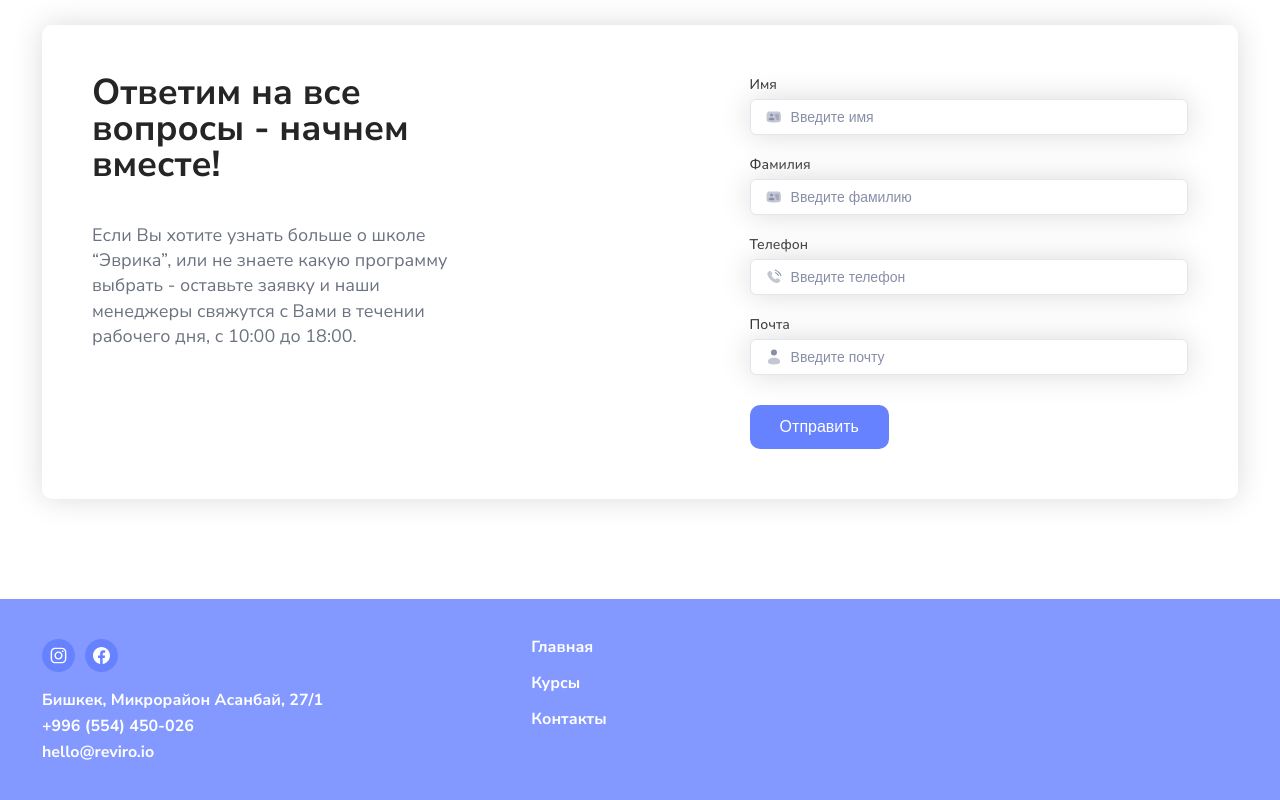
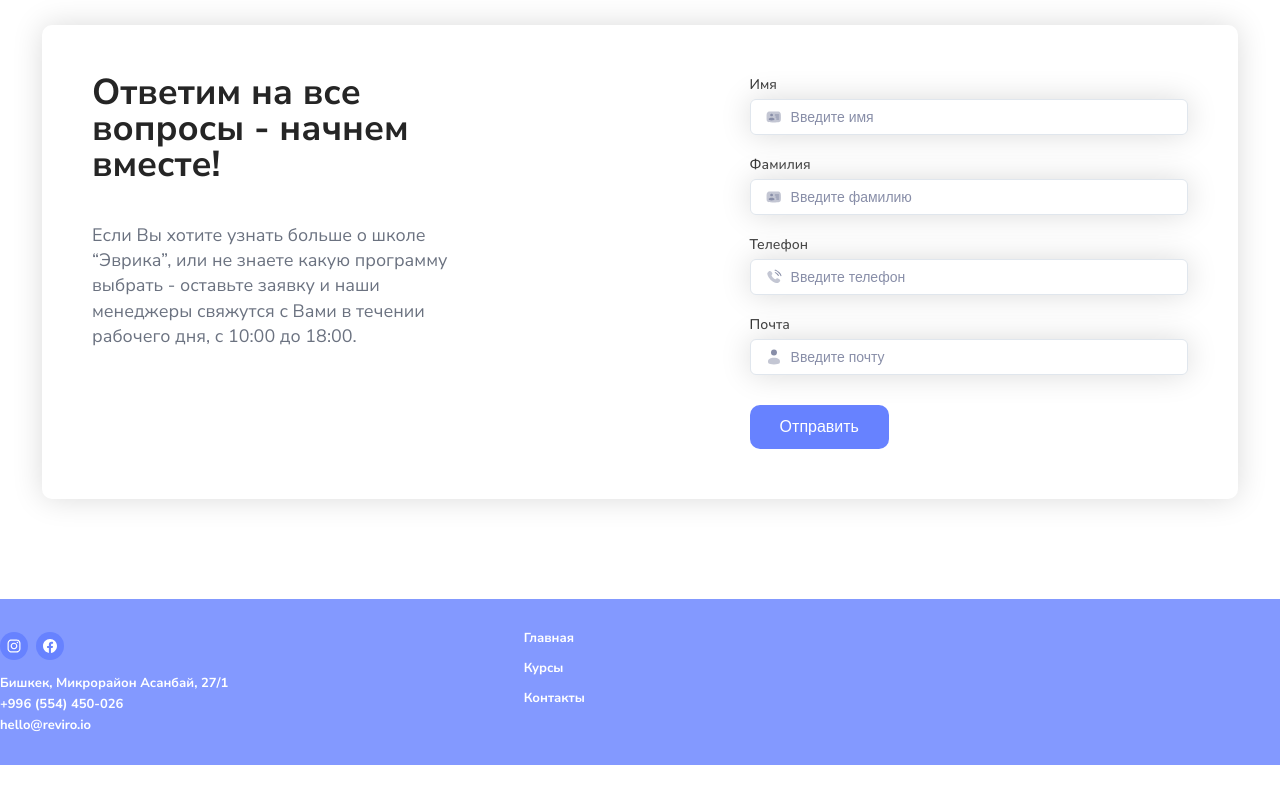
Before and after one commit to daniarmakyev/Evrika, a Next.js app: page / in a window 1280 px wide. Shown: the part 2026-2826 px from the top of the page. After the commit the page ends 2791 px from the top, so only its background shows below. Built offline with nearby package versions, Linux system fonts and the light colour scheme.

Commit message:
Added adaptive in footer

```diff
--- a/src/components/Footer/index.tsx
+++ b/src/components/Footer/index.tsx
@@ -35,8 +35,8 @@ const menu = [
 
 const Footer = ({}) => {
   return (
-    <footer className={classNames(styles.footer, "container")}>
-      <div className={styles.footer__container}>
+    <footer className={styles.footer}>
+      <div className={classNames(styles.footer__container, "container")}>
         <div className={styles.footer__info}>
           <div className={styles.footer__social}>
             {social.map((item, index) => (
--- a/src/components/Footer/styles.module.scss
+++ b/src/components/Footer/styles.module.scss
@@ -114,3 +114,406 @@
     }
   }
 }
+
+@include respond-above(md) {
+  .footer {
+    width: 100%;
+    height: 100%;
+    display: flex;
+    align-items: center;
+    justify-content: center;
+    background: $primary;
+
+    &__container {
+      width: 100%;
+      height: 100%;
+      display: flex;
+      align-items: flex-start;
+      justify-content: space-between;
+      padding: 27px 0;
+
+      a, p {
+        font-weight: bold;
+        font-size: 11px;
+        line-height: 100%;
+        color: $White;
+      }
+
+      a {
+        transition: all .3s ease-in-out;
+
+        &:hover {
+          color: $steel-blue;
+        }
+      }
+    }
+
+    &__info {
+      width: 45%;
+      height: 100%;
+      display: flex;
+      flex-direction: column;
+      align-items: flex-start;
+      justify-content: flex-start;
+    }
+
+    &__social {
+      width: auto;
+      height: 100%;
+      display: flex;
+      align-items: center;
+      justify-content: flex-start;
+      margin-bottom: 14px;
+    }
+
+    &__icon {
+      width: auto;
+      height: 100%;
+      display: flex;
+      align-items: center;
+      justify-content: center;
+      margin-right: 7px;
+
+      &:last-child {
+        margin-right: 0;
+      }
+
+      a {
+        background: $primary-button;
+        border-radius: 50%;
+        padding: 5px;
+
+        &:hover {
+          background: $steel-blue;
+        }
+      }
+
+      svg {
+        width: 12px;
+        height: 12px;
+        display: flex;
+      }
+    }
+
+    &__company {
+      width: auto;
+      height: 100%;
+      display: flex;
+      flex-direction: column;
+      align-items: flex-start;
+      justify-content: flex-start;
+
+      a, p {
+        margin-bottom: 7px;
+
+        &:last-child {
+          margin-bottom: 0;
+        }
+      }
+    }
+
+    &__menu {
+      width: 65%;
+      height: 100%;
+      display: flex;
+      flex-direction: column;
+      align-items: flex-start;
+      justify-content: flex-start;
+
+      a {
+        margin-bottom: 14px;
+
+        &:last-child {
+          margin-bottom: 0;
+        }
+      }
+    }
+  }
+}
+
+@include respond-above(lg) {
+  .footer {
+    &__container {
+      padding: 33px 0;
+
+      a, p {
+        font-size: 13px;
+      }
+    }
+
+    &__social {
+      margin-bottom: 17px;
+    }
+
+    &__icon {
+      margin-right: 8px;
+
+      a {
+        padding: 7px;
+      }
+
+      svg {
+        width: 14px;
+        height: 14px;
+      }
+    }
+
+    &__company {
+      a, p {
+        margin-bottom: 8px;
+      }
+    }
+
+    &__menu {
+      a {
+        margin-bottom: 17px;
+      }
+    }
+  }
+}
+
+@include respond-above(mac) {
+  .footer {
+    &__container {
+      padding: 40px 0;
+
+      a, p {
+        font-size: 16px;
+      }
+    }
+
+    &__social {
+      margin-bottom: 20px;
+    }
+
+    &__icon {
+      margin-right: 10px;
+
+      a {
+        padding: 8px;
+      }
+
+      svg {
+        width: 17px;
+        height: 17px;
+      }
+    }
+
+    &__company {
+      a, p {
+        margin-bottom: 10px;
+      }
+    }
+
+    &__menu {
+      a {
+        margin-bottom: 20px;
+      }
+    }
+  }
+}
+
+@include respond-above(xlg) {
+  .footer {
+    &__container {
+      padding: 44px 0;
+
+      a, p {
+        font-size: 18px;
+      }
+    }
+
+    &__social {
+      margin-bottom: 22px;
+    }
+
+    &__icon {
+      margin-right: 11px;
+
+      a {
+        padding: 9px;
+      }
+
+      svg {
+        width: 19px;
+        height: 19px;
+      }
+    }
+
+    &__company {
+      a, p {
+        margin-bottom: 11px;
+      }
+    }
+
+    &__menu {
+      a {
+        margin-bottom: 22px;
+      }
+    }
+  }
+}
+
+@include respond-above(fdh) {
+  .footer {
+    &__container {
+      padding: 53px 0;
+
+      a, p {
+        font-size: 21px;
+      }
+    }
+
+    &__social {
+      margin-bottom: 27px;
+    }
+
+    &__icon {
+      margin-right: 13px;
+
+      a {
+        padding: 11px;
+      }
+
+      svg {
+        width: 23px;
+        height: 23px;
+      }
+    }
+
+    &__company {
+      a, p {
+        margin-bottom: 13px;
+      }
+    }
+
+    &__menu {
+      a {
+        margin-bottom: 27px;
+      }
+    }
+  }
+}
+
+@include respond-above(fhd-plus) {
+  .footer {
+    &__container {
+      padding: 56px 0;
+
+      a, p {
+        font-size: 22px;
+      }
+    }
+
+    &__social {
+      margin-bottom: 28px;
+    }
+
+    &__icon {
+      margin-right: 14px;
+
+      a {
+        padding: 11px;
+      }
+
+      svg {
+        width: 24px;
+        height: 24px;
+      }
+    }
+
+    &__company {
+      a, p {
+        margin-bottom: 14px;
+      }
+    }
+
+    &__menu {
+      a {
+        margin-bottom: 28px;
+      }
+    }
+  }
+}
+
+@include respond-above(qhd) {
+  .footer {
+    &__container {
+      padding: 62px 0;
+
+      a, p {
+        font-size: 25px;
+      }
+    }
+
+    &__social {
+      margin-bottom: 31px;
+    }
+
+    &__icon {
+      margin-right: 16px;
+
+      a {
+        padding: 12px;
+      }
+
+      svg {
+        width: 26px;
+        height: 26px;
+      }
+    }
+
+    &__company {
+      a, p {
+        margin-bottom: 16px;
+      }
+    }
+
+    &__menu {
+      a {
+        margin-bottom: 31px;
+      }
+    }
+  }
+}
+
+@include respond-above(uhd) {
+  .footer {
+    &__container {
+      padding: 94px 0;
+
+      a, p {
+        font-size: 38px;
+      }
+    }
+
+    &__social {
+      margin-bottom: 47px;
+    }
+
+    &__icon {
+      margin-right: 24px;
+
+      a {
+        padding: 19px;
+      }
+
+      svg {
+        width: 40px;
+        height: 40px;
+      }
+    }
+
+    &__company {
+      a, p {
+        margin-bottom: 24px;
+      }
+    }
+
+    &__menu {
+      a {
+        margin-bottom: 47px;
+      }
+    }
+  }
+}
```
Also changed, not shown: public/assets/icons/facebook.svg, public/assets/icons/instagram.svg.
